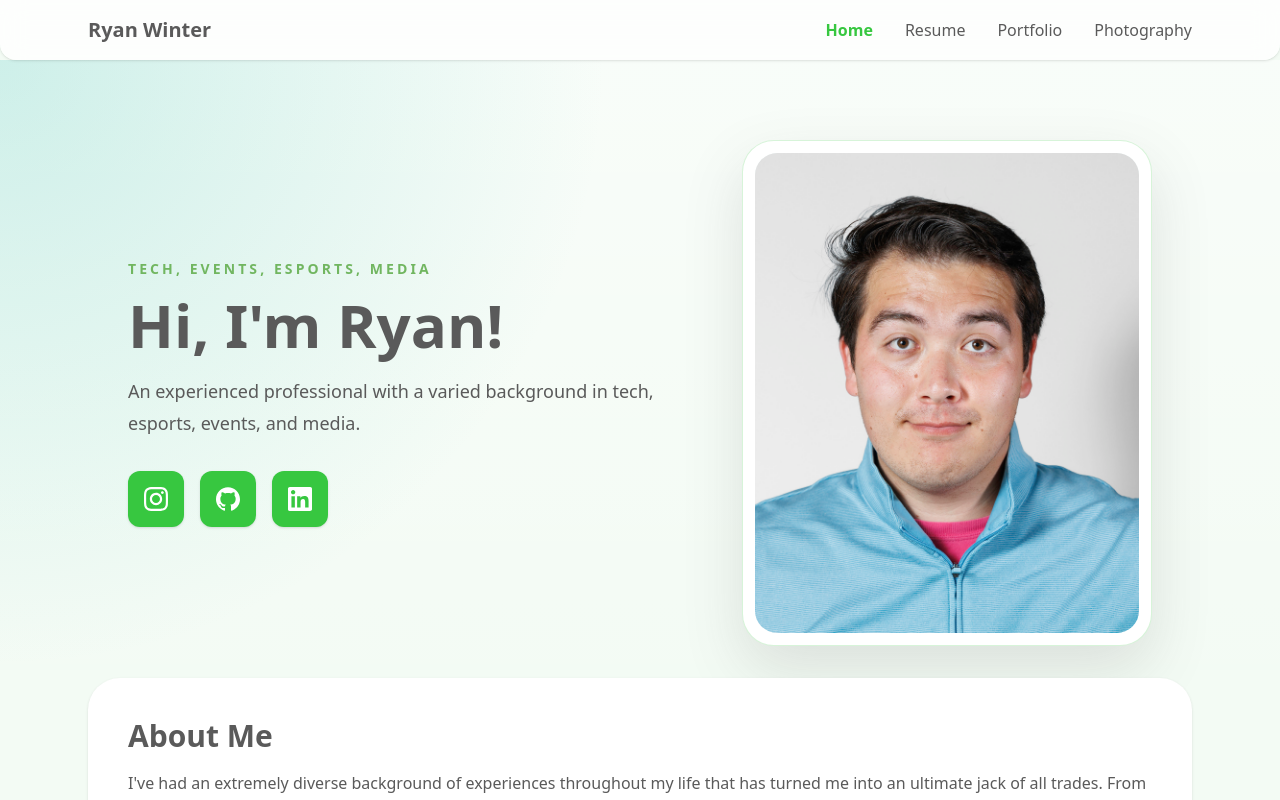
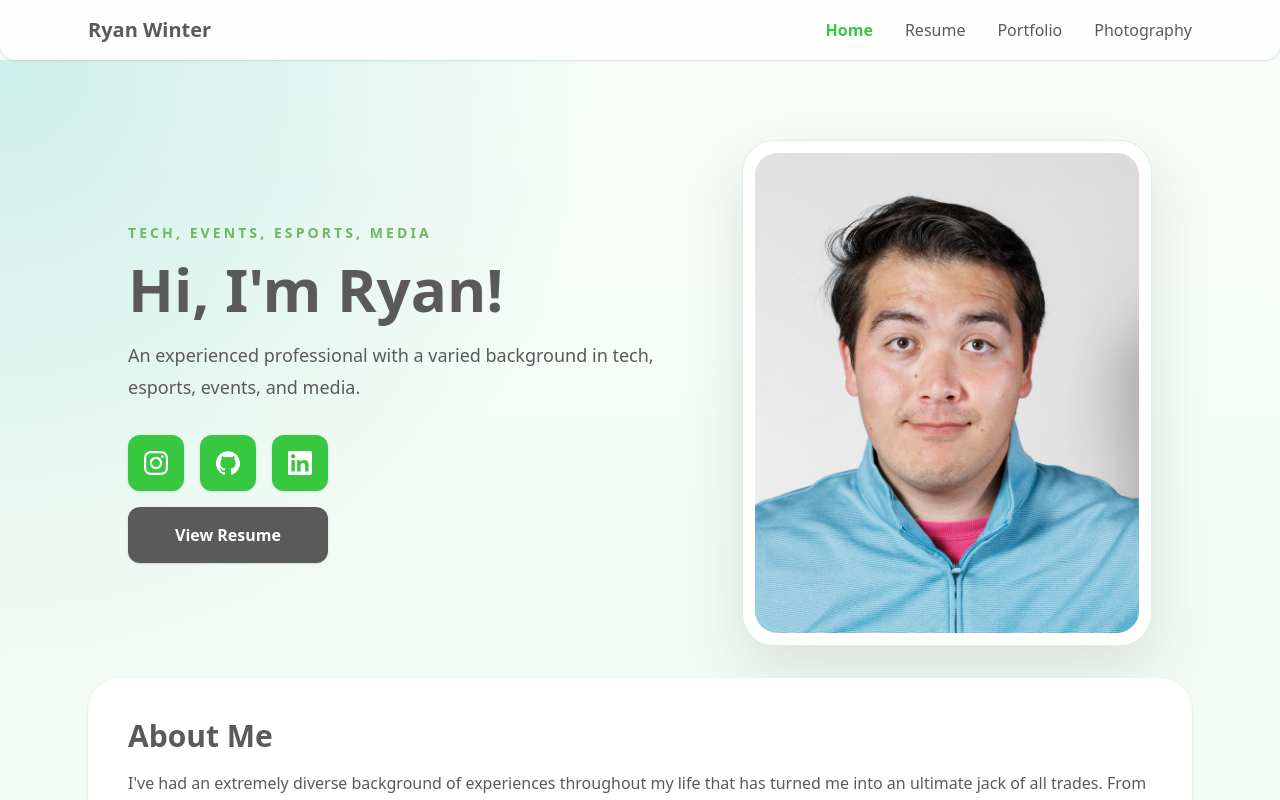
Before and after one commit to CodingCrocs/ryanwwinter-website, a Next.js app: page / in a window 1280 px wide. Shown: the top 800 px of the page. Built offline with nearby package versions, Linux system fonts and the light colour scheme; a web font is replaced by a local one.

Commit message:
mini changes

```diff
--- a/app/page.tsx
+++ b/app/page.tsx
@@ -1,4 +1,5 @@
 import Image from "next/image";
+import Link from "next/link";
 import SocialLink from "@/components/SocialLink";
 
 const socialLinks = [
@@ -37,6 +38,7 @@ export default function Home() {
               An experienced professional with a varied background in tech,
               esports, events, and media.
             </p>
+            <div className="w-fit">
               <div className="flex flex-wrap gap-4">
                 {socialLinks.map((link) => (
                   <SocialLink
@@ -46,6 +48,13 @@ export default function Home() {
                     iconSrc={link.iconSrc}
                   />
                 ))}
+              </div>
+              <Link
+                href="/resume"
+                className="mt-4 flex h-14 w-[12.5rem] items-center justify-center rounded-xl bg-dark text-base font-semibold text-white shadow-sm transition-all duration-200 hover:-translate-y-0.5 hover:bg-neutral1 hover:shadow-md"
+              >
+                View Resume
+              </Link>
             </div>
           </div>
 
```
Also changed, not shown: 1 other file (tests, documents, lock files or other folders). Lines whose indentation alone changed are shown as unchanged.
